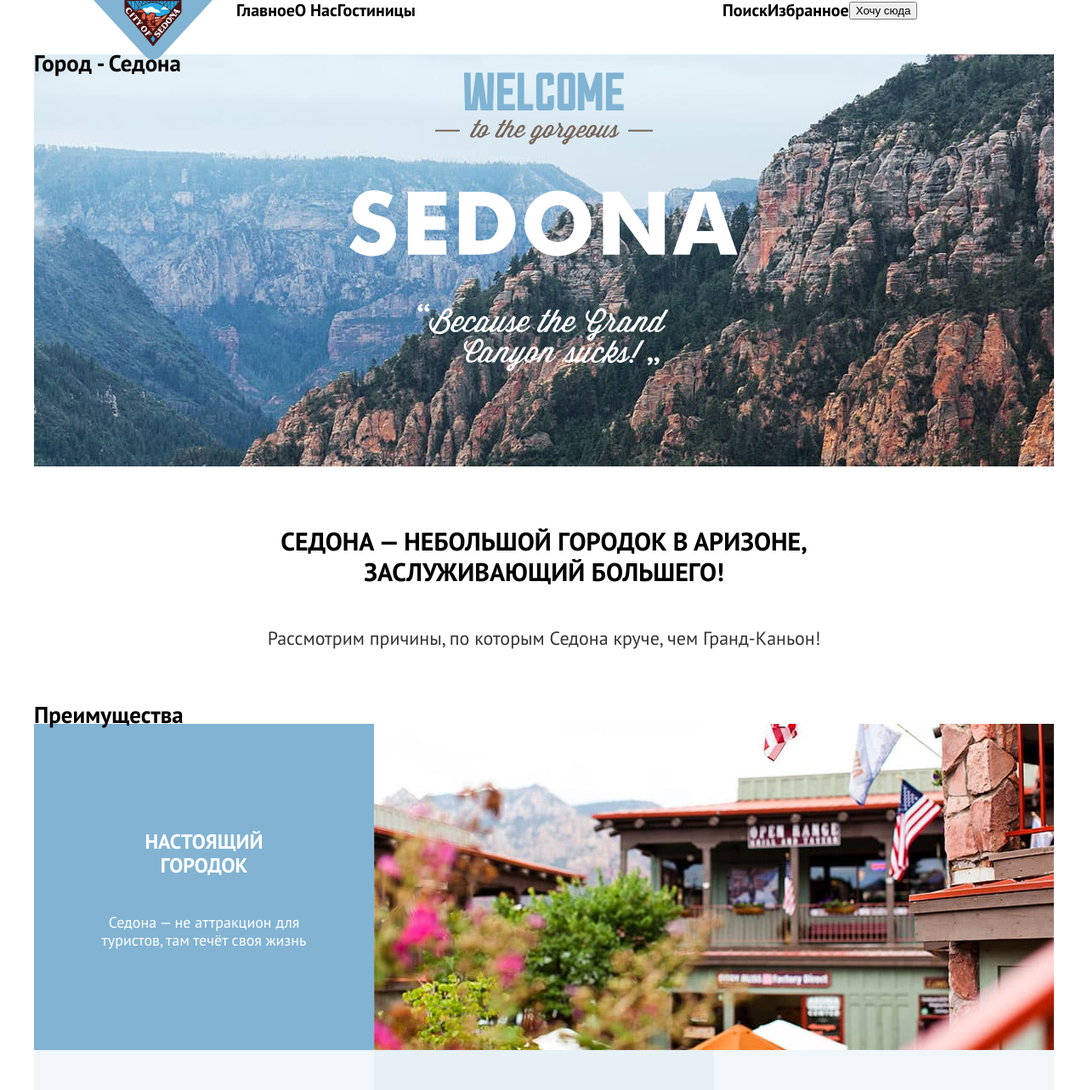
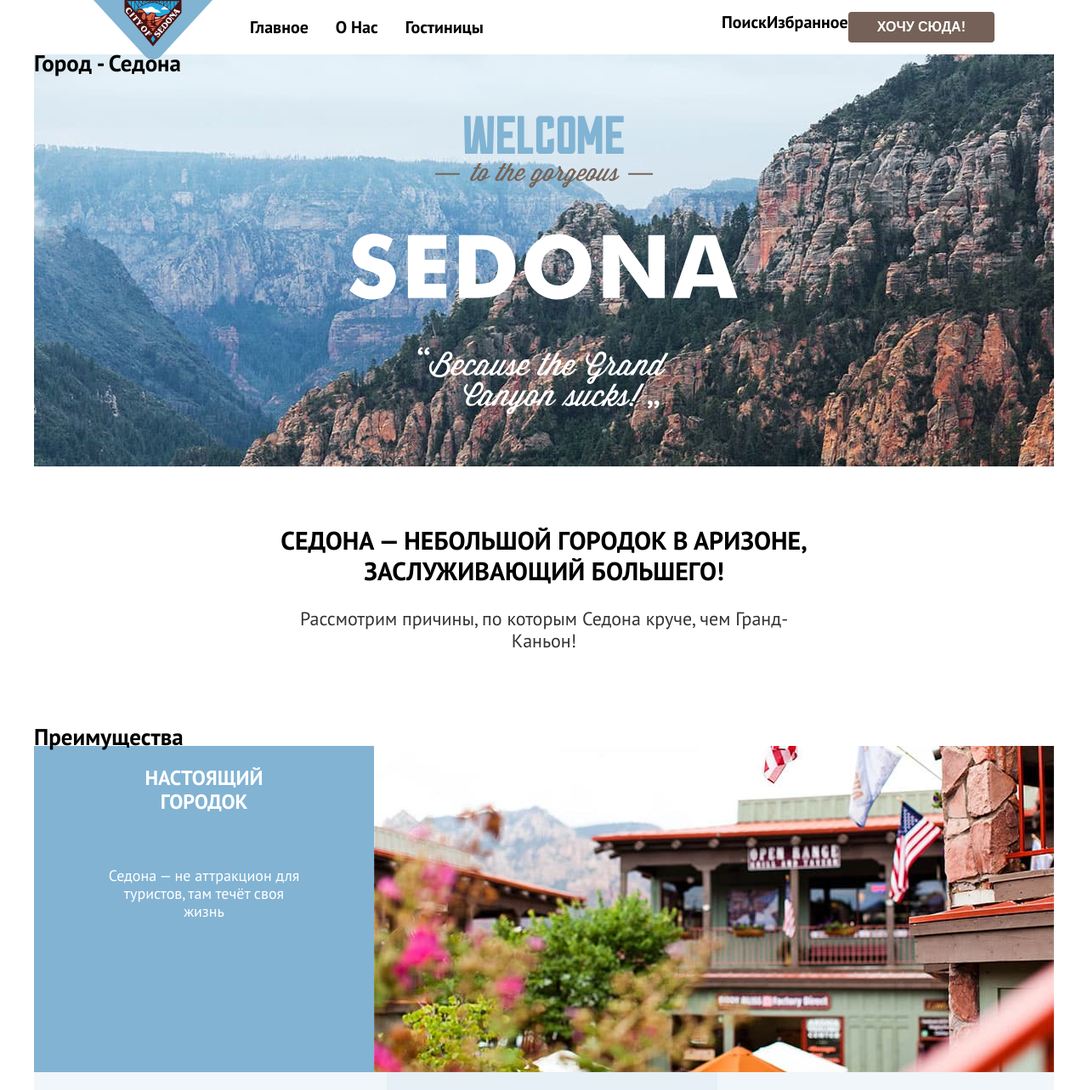
Before and after one commit to htmlacademy-htmlcss/2060893-sedona-35, a plain HTML site: page 6/index.html in a window 1280 px wide. Shown: the top 1283 px of the page at 85% size. Drawn offline with Linux system fonts and the light colour scheme.

Commit message:
:heavy_check_mark: Сборка #6

```diff
--- a/6/index.html
+++ b/6/index.html
@@ -12,6 +12,7 @@
 
 	<body>
 		<header class="page-header">
+      <div class="header-container">
         <a class="navigation-logo">
           <img class="page-header-logo" src="images/header-logo.svg" width="140" height="70" alt="Логотип города Седона.">
         </a>
@@ -40,10 +41,11 @@
               </a>
             </li>
             <li class="navigation-item">
-						<button class="button-model" type="button">Хочу сюда</button>
+              <button class="button-model" type="button">Хочу сюда!</button>
             </li>
           </ul>
         </nav>
+      </div>
 		</header>
 
     <!-- Hero -->
@@ -70,32 +72,32 @@
               <h3 class="benefits-title">Настоящий<br>городок</h3>
               <p class="benefits-text white-text">Седона — не аттракцион для<br>туристов, там течёт своя жизнь</p>
             </div>
-            <img src="images/advantage-photo-1.jpg" width="800" height="384" alt="Здание с кафе в городе Седона.">
+            <img class="benefits-image" src="images/advantage-photo-1.jpg" width="800" height="384" alt="Здание с кафе в городе Седона.">
           </div>
 
           <ul class="benefits-list">
             <li class="benefits-item">
               <div class="benefits-text-container">
-                <h3 class="benefits-title">Небольшая<br>площадь</h3>
-                <p class="benefits-text">Все достопримечательности<br>находятся очень близко</p>
+                <h3 class="benefits-title">Небольшая площадь</h3>
+                <p class="benefits-text">Все достопримечательности находятся очень близко</p>
               </div>
             </li>
             <li class="benefits-item">
               <div class="benefits-text-container">
-                <h3 class="benefits-title">Красивая<br>дорога</h3>
-                <p class="benefits-text">Ехать в Седону из Лас-Вегаса<br>совсем не скучно!</p>
+                <h3 class="benefits-title">Красивая дорога</h3>
+                <p class="benefits-text">Ехать в Седону из Лас-Вегаса совсем не скучно!</p>
               </div>
             </li>
             <li class="benefits-item">
               <div class="benefits-text-container">
-                <h3 class="benefits-title">Мало<br>туристов</h3>
-                <p class="benefits-text">Большинство едет в Гранд<br>Каньон и толпится там</p>
+                <h3 class="benefits-title">Мало туристов</h3>
+                <p class="benefits-text">Большинство едет в Гранд Каньон и толпится там</p>
               </div>
             </li>
           </ul>
 
           <div class="benefits-picture">
-            <img src="images/advantage-photo-2.jpg" width="800" height="384" alt="Фото каньона.">
+            <img class="benefits-image" src="images/advantage-photo-2.jpg" width="800" height="384" alt="Фото каньона.">
             <div class="benefits-text-container">
               <h3 class="benefits-title">Там есть<br>мост дьявола</h3>
               <p class="benefits-text white-text">Да, по нему можно пройти!<br>Если вы осмелитесь,<br>разумеется</p>
--- a/6/styles/styles.css
+++ b/6/styles/styles.css
@@ -41,36 +41,39 @@ body {
 
 /* Pages */
 
-.page-header {
+.header-container {
   display: flex;
-  width: 1060px;
-  height: 64px;
+  max-width: 1200px;
+  justify-content: space-between;
   margin: 0 auto;
+  padding: 14px 70px;
+  box-sizing: border-box;
+  position: relative;
 }
 
-.page-header-logo {
-  position: relative;
-  z-index: 1;
+.navigation-logo {
+  position: absolute;
+  top: 0;
 }
 
 .navigation {
   display: flex;
-  width: 1200px;
+  width: 100%;
   margin: 0 auto;
+  justify-content: space-between;
+  align-items: center;
+  margin-left: 184px;
 }
 
 .navigation-list {
   display: flex;
-  width: 450px;
+  column-gap: 32px;
   margin: 0;
-  padding: 0;
-  margin-left: 28px;
+  padding: 6px 0;
 }
 
 .navigation-user {
   display: flex;
-  width: 320px;
-  padding: 0;
   margin: 0;
   margin-left: auto;
 }
@@ -83,7 +86,7 @@ body {
   font-weight: 700;
   line-height: 24px;
   font-size: 20px;
-  color: #000;
+  color: #000000;
   text-decoration: none;
   text-transform: capitalize;
 }
@@ -92,19 +95,35 @@ body {
   flex-grow: 1;
 }
 
+.button-model {
+  font-weight: 700;
+  font-size: 16px;
+  line-height: 20px;
+  align-items: center;
+  text-align: center;
+  text-transform: uppercase;
+  color: #ffffff;
+  background-color: #756157;
+  border-radius: 4px;
+  padding: 8px 34px;
+  border: none;
+}
+
 /* Hero */
 
 .hero-preview{
-  height: 282px;
   display: flex;
   flex-direction: column;
   align-items: center;
-  justify-content: center
+  justify-content: center;
+  padding: 69px 275px 90px;
+  margin: 0;
 }
 
 .main-logo {
   display: block;
   margin: 0 auto;
+  padding: 51px 371px 82px;
 }
 
 .hero-welcome {
@@ -121,6 +140,8 @@ body {
   line-height: 36px;
   text-align: center;
   text-transform: uppercase;
+  margin: 0;
+  margin-bottom: 25px;
 }
 
 .preview-description {
@@ -128,16 +149,19 @@ body {
   line-height: 26px;
   text-align: center;
   color: #333333;
+  margin: 0;
 }
 
 /* Advantages */
 
 .benefits-picture {
   display: flex;
+  background-color: #82B3D3;
+  color: #ffffff;
 }
 
-.benefits-item {
-  list-style-type: none;
+.benefits-text-container {
+  flex-grow: 1;
 }
 
 .benefits-title {
@@ -146,35 +170,31 @@ body {
   font-size: 24px;
   line-height: 28px;
   text-transform: uppercase;
+  margin-bottom: 62px;
+  padding: 0 112px;
 }
 
 .benefits-text {
   text-align: center;
   color: #333333;
+  margin: 0;
+  padding: 0 85px;
 }
 
 .white-text {
   color: #ffffff;
 }
 
-.benefits-picture {
-  background-color: #82B3D3;
-  color: #ffffff;
+.benefits-list {
+  display: flex;
+  margin: 0;
+  padding: 0;
 }
 
-.benefits-text-container {
-  display: flex;
-  flex-direction: column;
-  align-items: center;
-  justify-content: center;
-  width: 400px;
-  height: 384px;
-}
+.benefits-item {
+  list-style-type: none;
+  flex-grow: 1;
 
-.benefits-list {
-  display: flex;
-  margin: 0 auto;
-  padding: 0;
 }
 
 .benefits-item:not(.background-none) {
```
Lines whose indentation alone changed are shown as unchanged.
